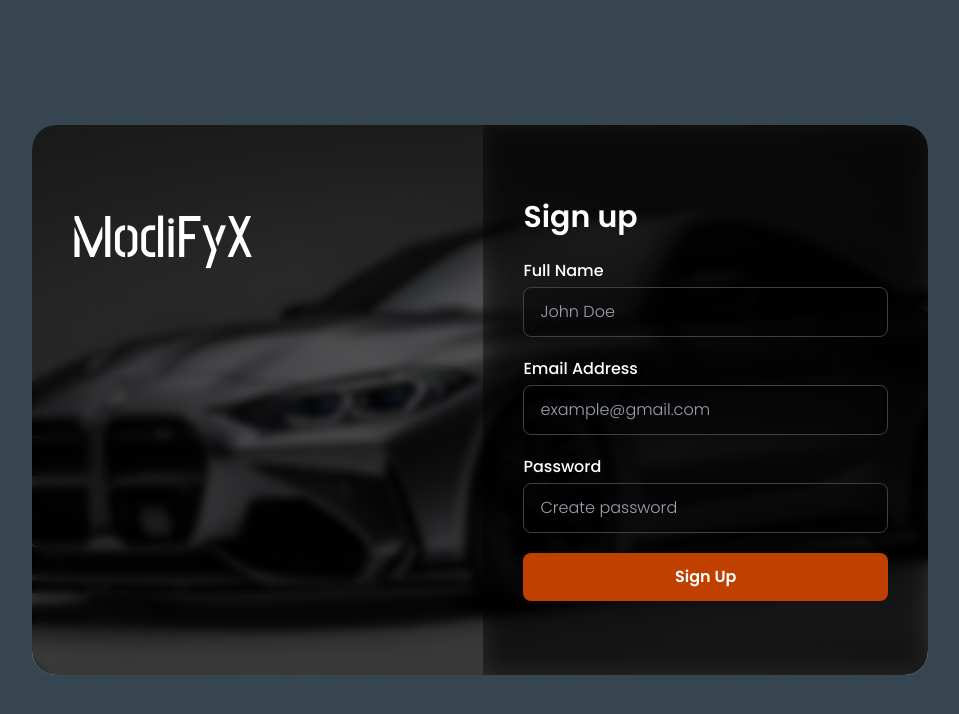
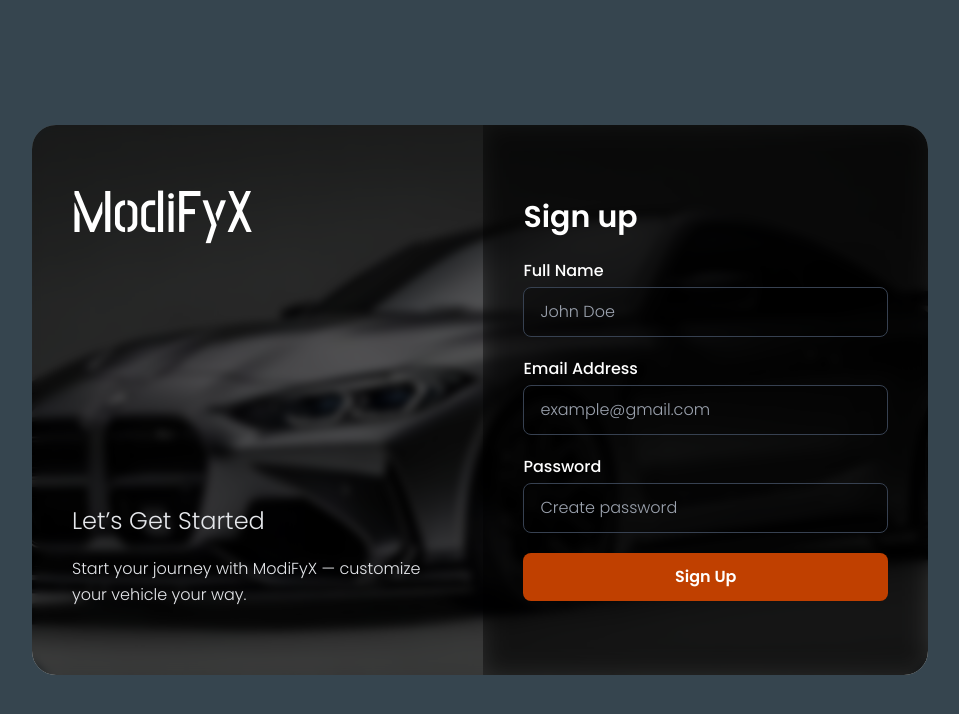
Before and after one commit to Dasindu02/ModiFyX--frontend, a React (Vite) app: page /register in a window 1280 px wide. Shown: the top 714 px of the page, without its empty margins (160-1119 px from the left). Built offline with nearby package versions, Linux system fonts and the light colour scheme.

Commit message:
update register frontend

```diff
--- a/src/Pages/Register.tsx
+++ b/src/Pages/Register.tsx
@@ -62,14 +62,16 @@ const Register: React.FC = () => {
      <div className="w-[455px] text-white p-10 flex flex-col justify-center rounded-l-2xl bg-cover bg-center"
           // style={{ backgroundImage: `url(${bgImage})` }}
         >
-          <h1 className="text-6xl font-bold font-pncb  mb-80">
+          <h1 className="text-6xl font-bold font-pncb  mb-64">
             ModiFyX
           </h1>
 
-          {/* <p className="text-gray-200 leading-relaxed">
-            Lorem ipsum dolor sit amet, consectetur adipiscing elit. Maecenas placerat
-            ultricies libero eu pharetra. Vestibulum a ultricies augue.
-          </p> */}
+          <p className="text-gray-200 leading-relaxed text-2xl mb-4 Font-bold ">
+            Let’s Get Started<br></br></p>
+
+            <p className="text-gray-200 leading-relaxed mb-2">
+            Start your journey with ModiFyX — customize your vehicle your way.
+          </p>
         </div>
 
       {/* RIGHT SECTION (SIGNUP FORM) */}
```
